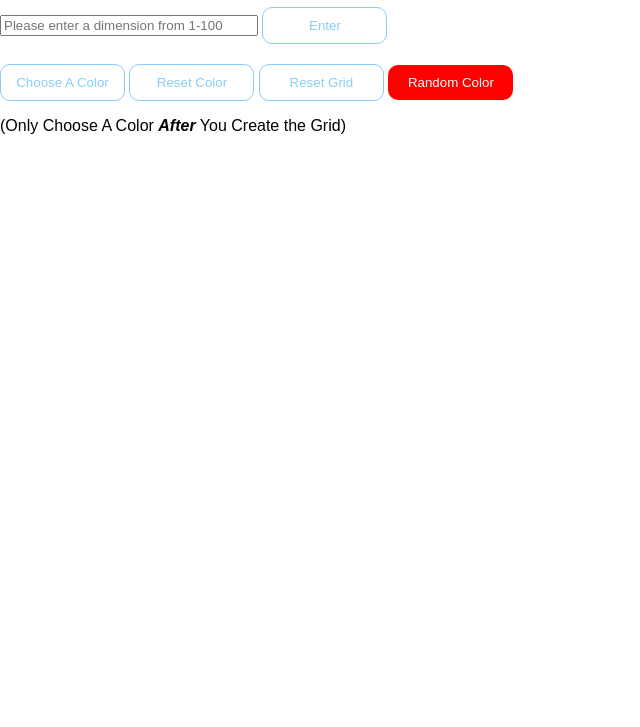
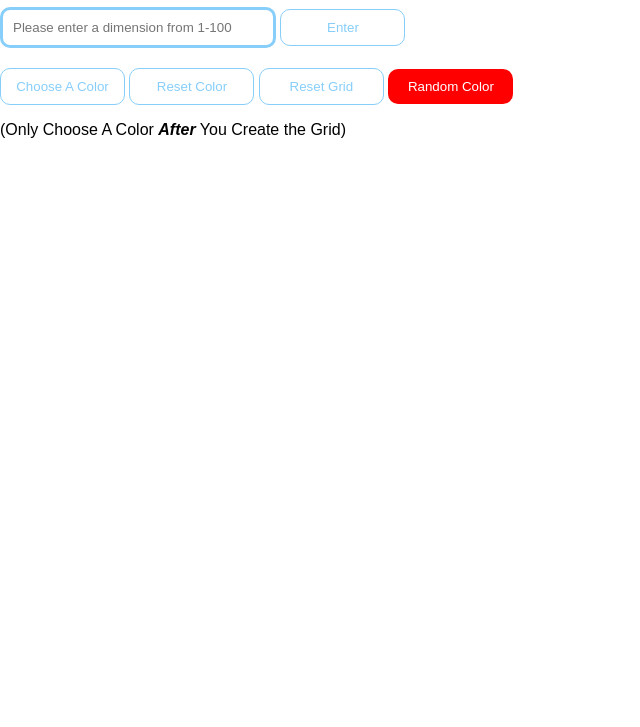
Before and after one commit to richardnguyen165/etch-a-sketch, a plain HTML site: page index.html in a window 1280 px wide. Shown: the part 73-800 px from the top of the page, without its empty margins (0-640 px from the left). Drawn offline with Linux system fonts and the light colour scheme.

Commit message:
Add CSS to input dimension

```diff
--- a/index.css
+++ b/index.css
@@ -13,6 +13,11 @@ body{
 
 .dimension-input{
   width: 250px;
+  border: solid;
+  border-color: lightskyblue;
+  color: lightskyblue;
+  border-radius: 10px;
+  padding: 10px;
 }
 
 .etch-a-sketch-outer-container{
```
Also changed, not shown: index.js (line endings or trailing spaces).
